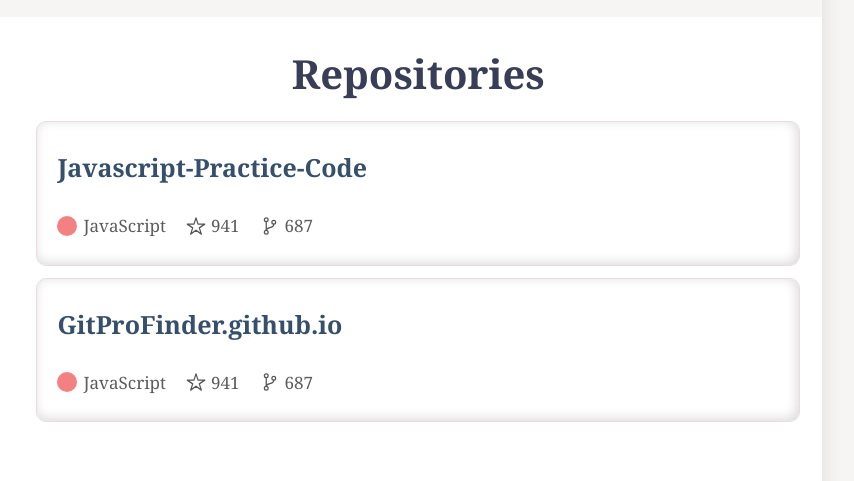
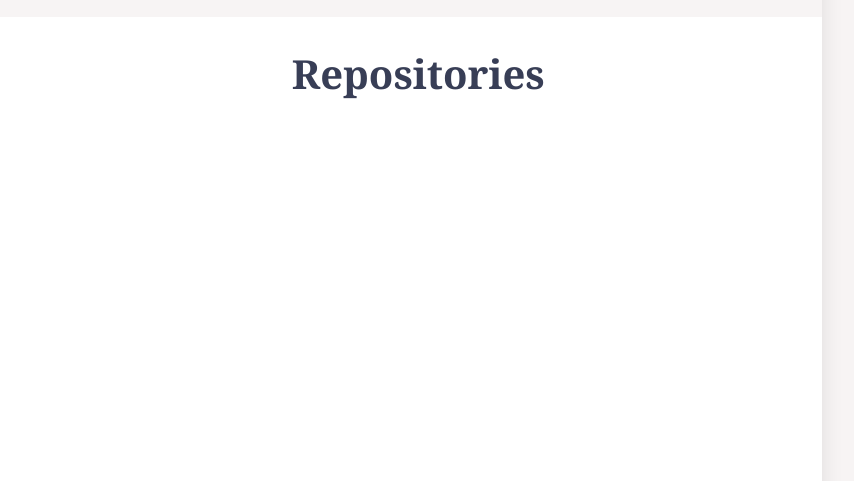
Before and after one commit to Ismile-Hossain/GitProFinder.github.io, a plain HTML site: page index.html in a window 1280 px wide. Shown: the part 153-634 px from the top of the page, 426-1280 px from the left. Drawn offline with nearby package versions, Linux system fonts and the light colour scheme.

Commit message:
domUsedElementRemoved

```diff
--- a/index.html
+++ b/index.html
@@ -77,26 +77,6 @@
             <h2>Repositories</h2>
           </div>
           <div class="repos">
-            <div class="repo">
-              <div class="repo_name">
-                <a href="#"> Javascript-Practice-Code</a>
-              </div>
-              <p>
-                <span class="circle"></span> JavaScript
-                <ion-icon name="star-outline"></ion-icon> 941
-                <ion-icon name="git-branch-outline"></ion-icon> 687
-              </p>
-            </div>
-            <div class="repo">
-              <div class="repo_name">
-                <a href="#"> GitProFinder.github.io</a>
-              </div>
-              <p>
-                <span class="circle"></span> JavaScript
-                <ion-icon name="star-outline"></ion-icon> 941
-                <ion-icon name="git-branch-outline"></ion-icon> 687
-              </p>
-            </div>
           </div>
         </div>
       </div>
```
